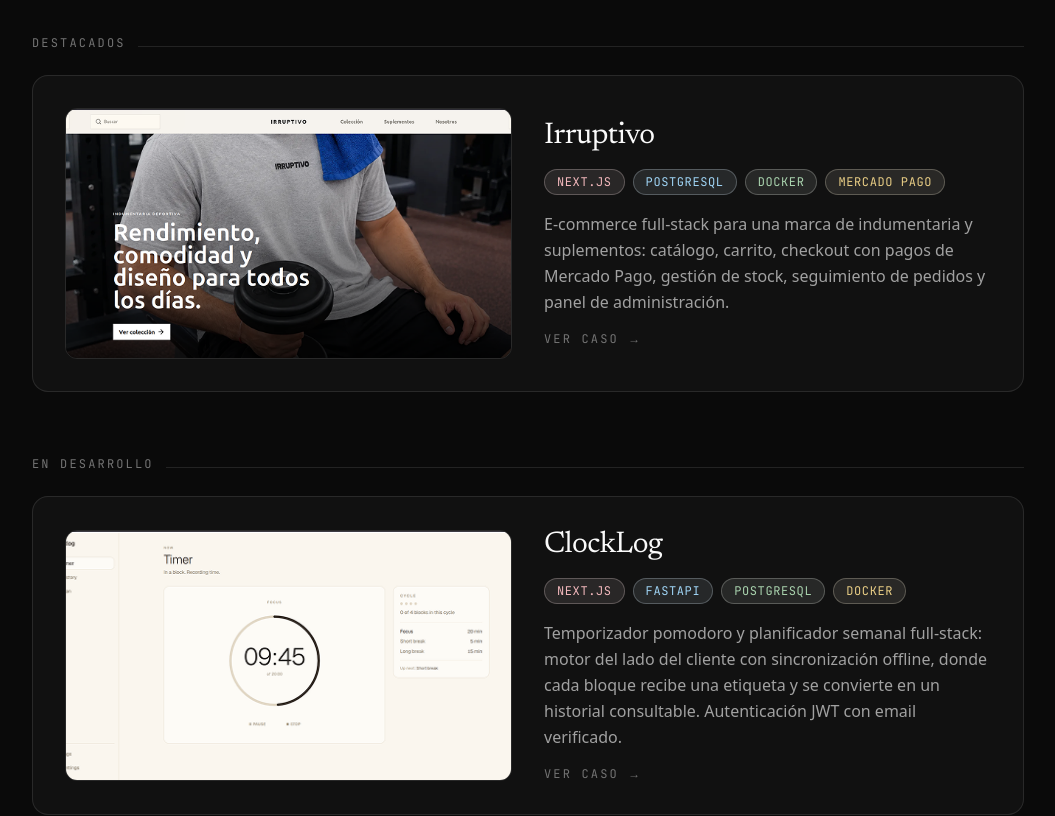
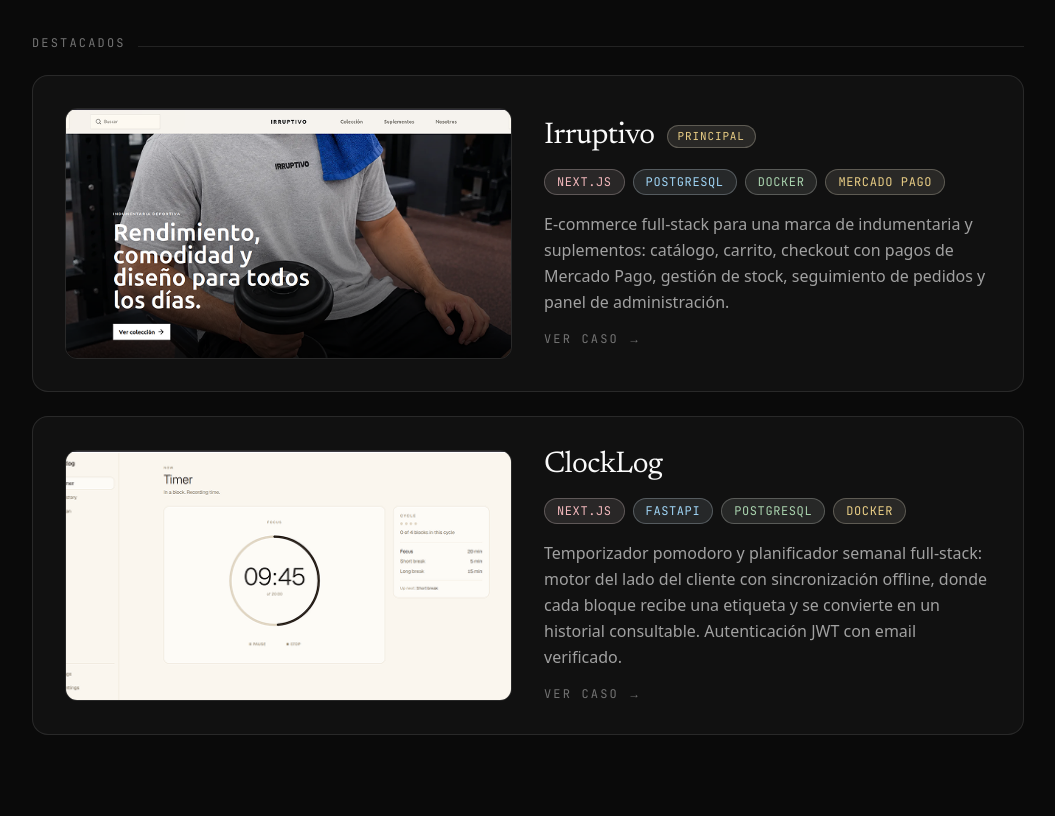
Before and after one commit to luca-avila/Portfolio, a Next.js app: page / in a window 1280 px wide. Shown: the part 960-1776 px from the top of the page, without its empty margins (112-1167 px from the left). Built offline with nearby package versions, Linux system fonts and the light colour scheme.

Commit message:
[proyectos] unificar en destacados con irruptivo principal

```diff
--- a/src/components/ProjectCard.tsx
+++ b/src/components/ProjectCard.tsx
@@ -4,9 +4,11 @@ import type { Project } from "@/content/projects";
 
 export default function ProjectCard({
   project,
+  primary = false,
   onOpen,
 }: {
   project: Project;
+  primary?: boolean;
   onOpen: () => void;
 }): React.JSX.Element {
   return (
@@ -25,12 +27,20 @@ export default function ProjectCard({
               alt={project.imageAlt}
               fill
               sizes="(max-width: 768px) 100vw, 50vw"
+              priority={primary}
               className="object-cover transition-transform duration-500 group-hover:scale-[1.02]"
             />
           </div>
           <div className="flex min-w-0 flex-col gap-4">
-            <h3 className="font-editorial text-2xl text-neutral-50 sm:text-3xl">
-              {project.title}
+            <h3 className="flex items-center gap-3">
+              <span className="font-editorial text-2xl text-neutral-50 sm:text-3xl">
+                {project.title}
+              </span>
+              {primary && (
+                <span className="font-meta inline-flex items-center rounded-full border border-[#FBF3DB]/25 bg-[#FBF3DB]/10 px-2.5 py-0.5 text-[11px] tracking-[0.08em] text-[#e8cd85] uppercase">
+                  Principal
+                </span>
+              )}
             </h3>
             <StackPills items={project.stack} />
             <p className="leading-relaxed text-neutral-400">
--- a/src/components/Projects.tsx
+++ b/src/components/Projects.tsx
@@ -10,8 +10,6 @@ import type { Project } from "@/content/projects";
 
 export default function Projects(): React.JSX.Element {
   const [selected, setSelected] = useState<Project | null>(null);
-  const featured = projects.filter((project) => project.featured);
-  const building = projects.filter((project) => !project.featured);
 
   function handleOpen(project: Project): void {
     setSelected(project);
@@ -45,34 +43,12 @@ export default function Projects(): React.JSX.Element {
           </h3>
         </Reveal>
         <ul className="mt-6 grid gap-6">
-          {featured.map((project, i) => (
+          {projects.map((project, i) => (
             <li key={project.slug}>
               <Reveal index={i}>
                 <ProjectCard
                   project={project}
-                  onOpen={() => handleOpen(project)}
-                />
-              </Reveal>
-            </li>
-          ))}
-        </ul>
-      </div>
-      <div className="mt-16">
-        <Reveal>
-          <h3
-            id="en-desarrollo-title"
-            className="font-meta flex items-baseline gap-3 text-xs tracking-[0.18em] text-neutral-500 uppercase"
-          >
-            En desarrollo
-            <span aria-hidden="true" className="h-px flex-1 bg-white/10" />
-          </h3>
-        </Reveal>
-        <ul className="mt-6 grid gap-6">
-          {building.map((project, i) => (
-            <li key={project.slug}>
-              <Reveal index={i}>
-                <ProjectCard
-                  project={project}
+                  primary={i === 0}
                   onOpen={() => handleOpen(project)}
                 />
               </Reveal>
```
